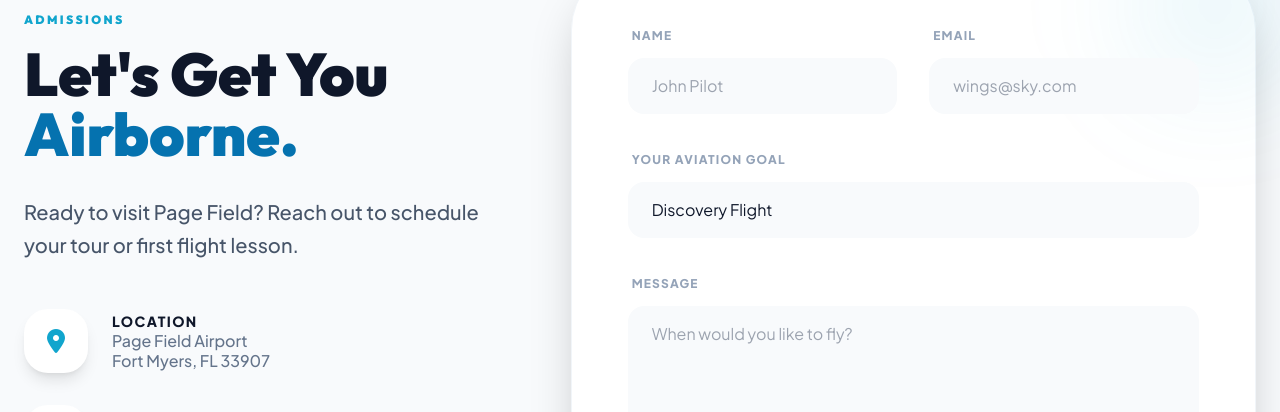
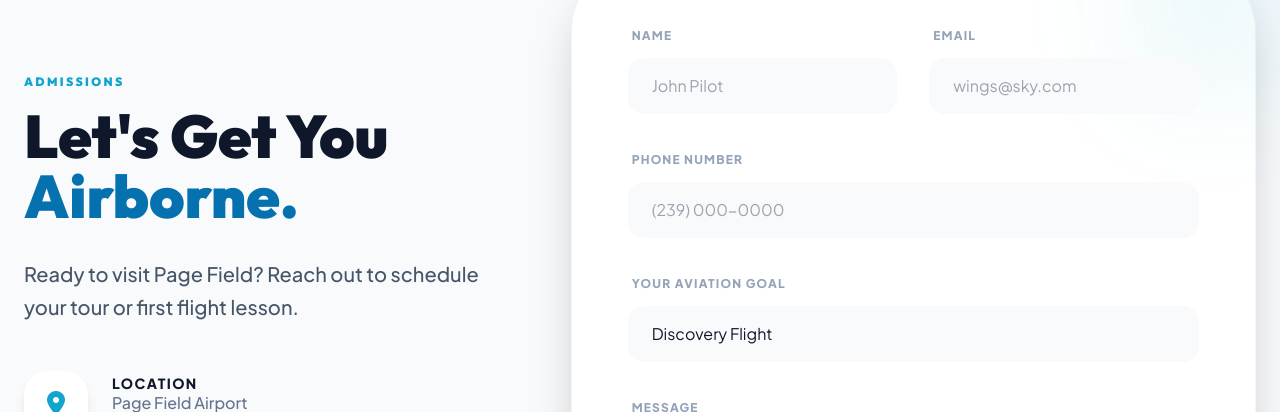
Before and after one commit to coreaviator/mywebsite, a React (Vite) app: page / in a window 1280 px wide. Shown: the part 4599-5011 px from the top of the page. Built offline with nearby package versions, Linux system fonts and the light colour scheme.

Commit message:
Add files via upload

```diff
--- a/components/ContactSection.tsx
+++ b/components/ContactSection.tsx
@@ -7,6 +7,7 @@ const ContactSection: React.FC = () => {
   const [formData, setFormData] = useState({
     name: '',
     email: '',
+    phone: '',
     goal: 'Discovery Flight',
     message: ''
   });
@@ -120,6 +121,18 @@ const ContactSection: React.FC = () => {
                     />
                   </div>
                   <div className="md:col-span-2 space-y-3">
+                    <label className="text-xs font-black uppercase tracking-widest text-slate-400 ml-1">Phone Number</label>
+                    <input
+                      required
+                      name="phone"
+                      value={formData.phone}
+                      onChange={handleChange}
+                      type="tel"
+                      className="w-full bg-slate-50 dark:bg-slate-800 border-none rounded-2xl px-6 py-4 focus:ring-4 focus:ring-primary/20 focus:outline-none dark:text-white"
+                      placeholder="(239) 000-0000"
+                    />
+                  </div>
+                  <div className="md:col-span-2 space-y-3">
                     <label className="text-xs font-black uppercase tracking-widest text-slate-400 ml-1">Your Aviation Goal</label>
                     <select
                       name="goal"
```
